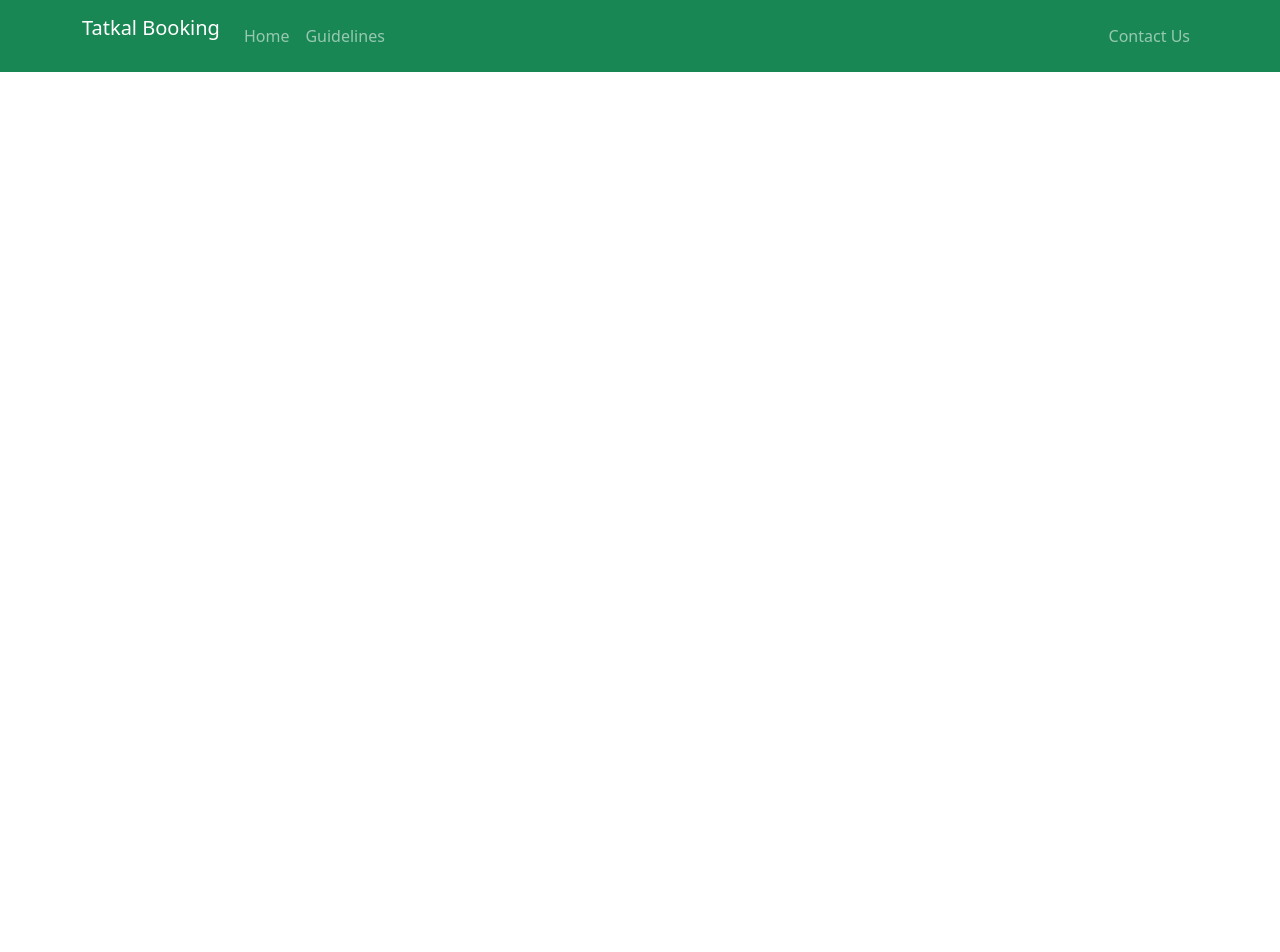
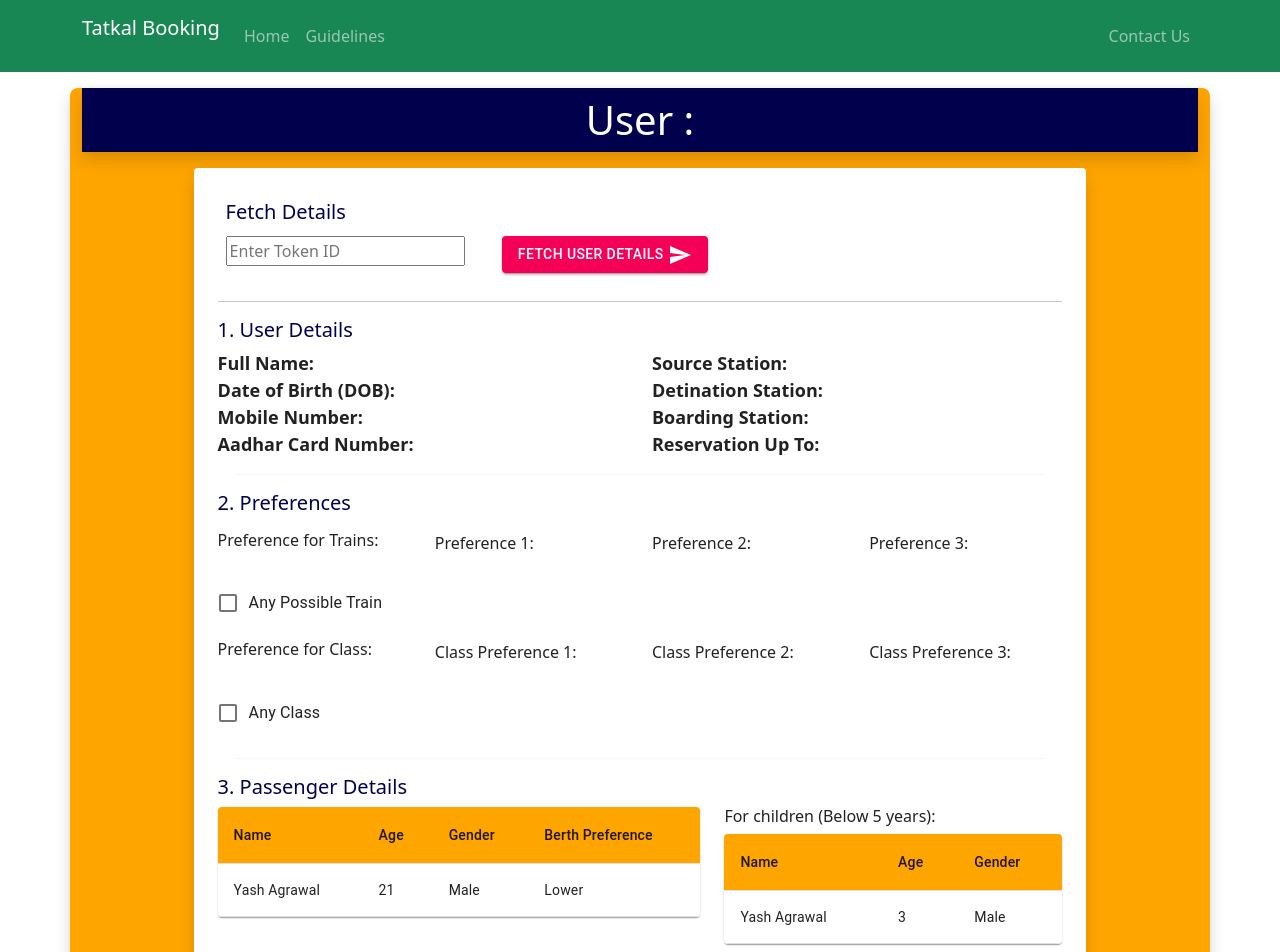
Before and after one commit to Tejas1510/TatKal-Booking-System, a React (Create React App) app in the folder frontend/: page /counter_op in a window 1280 px wide. Shown: the top 952 px of the page. Before the commit the page ends 800 px from the top, so only its background shows below. Built offline with nearby package versions, Linux system fonts and the light colour scheme.

Commit message:
Added Counter Operator

```diff
--- a/frontend/package.json
+++ b/frontend/package.json
@@ -10,6 +10,7 @@
     "@testing-library/jest-dom": "^5.11.4",
     "@testing-library/react": "^11.1.0",
     "@testing-library/user-event": "^12.1.10",
+    "axios": "^0.21.1",
     "bootstrap": "^5.0.2",
     "react": "^17.0.2",
     "react-bootstrap": "^2.0.0-beta.4",
--- a/frontend/src/App.js
+++ b/frontend/src/App.js
@@ -12,6 +12,7 @@ import {
 import Guideliness from './pages/GuideLiness/Guideliness';
 import Contact from './pages/ContactUs/Contact';
 import OTPOperator from './pages/OTPOperator/OTPOperator';
+import CounterOperator from './pages/CounterOperator/CounterOperator';
 
 function App() {
   return (
@@ -33,6 +34,12 @@ function App() {
         <Route path ='/contactus'>
           <Contact/>
         </Route>
+        <Route path ='/otp_op'>
+          <OTPOperator/>
+        </Route>
+        <Route path ='/counter_op'>
+          <CounterOperator/>
+        </Route>
       </Switch>
     </Router>
   );
--- /dev/null
+++ b/frontend/src/pages/CounterOperator/CounterOperator.js
@@ -0,0 +1,262 @@
+import React,{useRef} from 'react';
+import 'bootstrap/dist/css/bootstrap.min.css';
+import Button from '@material-ui/core/Button';
+import Card from '@material-ui/core/Card';
+import CardActions from '@material-ui/core/CardActions';
+import CardContent from '@material-ui/core/CardContent';
+import TextField from '@material-ui/core/TextField';
+import { makeStyles } from '@material-ui/core/styles';
+import Divider from '@material-ui/core/Divider';
+import MenuItem from '@material-ui/core/MenuItem';
+import FormControl from '@material-ui/core/FormControl';
+import Select from '@material-ui/core/Select';
+import InputLabel from '@material-ui/core/InputLabel';
+import Checkbox from '@material-ui/core/Checkbox';
+import FormControlLabel from '@material-ui/core/FormControlLabel';
+import Table from '@material-ui/core/Table';
+import TableBody from '@material-ui/core/TableBody';
+import TableCell from '@material-ui/core/TableCell';
+import TableContainer from '@material-ui/core/TableContainer';
+import TableHead from '@material-ui/core/TableHead';
+import TableRow from '@material-ui/core/TableRow';
+import Paper from '@material-ui/core/Paper';
+import CloudUploadIcon from '@material-ui/icons/CloudUpload';
+import SignaturePad from 'react-signature-canvas';
+import ClearIcon from '@material-ui/icons/Clear';
+import SaveIcon from '@material-ui/icons/Save';
+import VisibilityIcon from '@material-ui/icons/Visibility';
+import SendIcon from '@material-ui/icons/Send';
+
+const useStyles = makeStyles((theme) => ({
+  container: {
+    display: 'flex',
+    flexWrap: 'wrap',
+  },
+  textField: {
+    width: 200,
+  },
+  formControl:{
+    width: 200,
+  },
+  formControl1:{
+    width: 80,
+  },
+  input: {
+    display: 'none',
+  },
+}));
+
+// function createData(name, age, gender, berth) {
+//   return { name, age, gender, berth};
+// }
+
+
+function CounterOperator(){
+
+  const classes = useStyles();
+  const [age, setAge] = React.useState('');
+  const handleChange = (event) => {
+    setAge(event.target.value);
+  };
+
+  let sigPad = useRef({});
+  let data='';
+  function clear(){
+    sigPad.current.clear();
+  }
+  function save(){
+     data= sigPad.current.toDataURL();
+  }
+  function show(){
+    sigPad.current.fromDataURL(data);
+  }
+
+    return(
+    <div>
+
+    {/* Header Section */}
+
+
+      <div className="container my-1 pb-5 shadow" style={{backgroundColor:"orange",borderRadius:"8px"}}>
+
+        <center><h1 style={{backgroundColor:"#00004d"}} className="container shadow my-3 p-2 text-white" >User : </h1></center>
+
+
+        <Card style={{width: "80%",margin:"auto",backgroundColor:"white"}} className="p-2 shadow">
+            <CardContent>
+
+        <form class="p-2" style={{textAlign:"left"}}>
+            <h5 style={{color:"#00004d"}}>Fetch Details</h5>
+            <div class="row col-12">
+                <div class="col-12 col-sm-4 my-1">
+                  <input type="text" placeholder="Enter Token ID" />
+                </div>
+                <div class="col-12 col-sm-4 my-1">
+                        <Button variant="contained" color="secondary">
+                                <span>Fetch User Details  <SendIcon/></span>
+                        </Button>
+                </div>
+
+            </div>
+        </form>
+
+        <hr/>
+
+            <form style={{textAlign:"left"}}>
+            <h5 style={{color:"#00004d"}}>1. User Details</h5>
+             <div class="row" style={{fontSize:"18px"}}>
+              <div class="col-12 col-sm-6">
+                <b>Full Name: </b> <br/>
+                <b>Date of Birth (DOB): </b> <br/>
+                <b>Mobile Number: </b> <br/>
+                <b>Aadhar Card Number: </b> <br/>
+              </div>
+
+              <div class="col-12 col-sm-6">
+                <b>Source Station: </b> <br/>
+                <b>Detination Station: </b> <br/>
+                <b>Boarding Station: </b> <br/>
+                <b>Reservation Up To: </b> <br/>
+              </div>
+
+
+
+             </div>
+
+
+              {/* Preferences Section */}
+             <Divider variant="middle" className="my-3" style={{fontWeight:"5px",color:"black"}}/>
+
+             <h5 style={{color:"#00004d"}}>2. Preferences</h5>
+
+             <div class="row">
+                <div class="col-sm-3 col-12 my-2">
+                    <h6>Preference for Trains:</h6>
+                    <br/>
+                    <FormControlLabel
+                        control={<Checkbox onChange={handleChange} name="checkedA" />}
+                        label="Any Possible Train"
+                      />
+                </div>
+               <div class="col-sm-3 col-12 my-2">
+               Preference 1:
+               </div>
+               <div class="col-sm-3 col-12 my-2">
+               Preference 2:
+               </div>
+               <div class="col-sm-3 col-12 my-2">
+               Preference 3:
+               </div>
+             </div>
+
+             <div class="row">
+                <div class="col-sm-3 col-12 my-2">
+                    <h6>Preference for Class:</h6>
+                    <br/>
+                    <FormControlLabel
+                        control={<Checkbox onChange={handleChange} name="checkedB" />}
+                        label="Any Class"
+                      />
+                </div>
+               <div class="col-sm-3 col-12 my-2">
+
+                Class Preference 1:
+               </div>
+
+               <div class="col-sm-3 col-12 my-2">
+               Class Preference 2:
+               </div>
+
+               <div class="col-sm-3 col-12 my-2">
+               Class Preference 3:
+               </div>
+             </div>
+
+
+              {/* Passenger Section */}
+             <Divider variant="middle" className="my-3" style={{fontWeight:"5px",color:"black"}}/>
+
+             <h5 style={{color:"#00004d"}}>3. Passenger Details</h5>
+             <div class="row">
+               <div class="col-sm-7 col-12">
+
+               <TableContainer component={Paper}>
+                  <Table className={classes.table} aria-label="simple table">
+                    <TableHead style={{backgroundColor:"orange"}}>
+                      <TableRow>
+                        <TableCell>Name</TableCell>
+                        <TableCell>Age</TableCell>
+                        <TableCell>Gender</TableCell>
+                        <TableCell>Berth Preference</TableCell>
+
+                      </TableRow>
+                    </TableHead>
+                    <TableBody>
+                      {[...Array(1)].map((row,index) => (
+                        <TableRow key={index}>
+                          <TableCell>Yash Agrawal</TableCell>
+                          <TableCell>21</TableCell>
+                          <TableCell>Male</TableCell>
+                          <TableCell>Lower</TableCell>
+
+                        </TableRow>
+                      ))}
+                    </TableBody>
+                  </Table>
+                </TableContainer>
+               </div>
+
+
+               <div class="col-sm-5 col-12">
+                  <h6>For children (Below 5 years):</h6>
+                  <TableContainer component={Paper}>
+                      <Table className={classes.table} aria-label="simple table">
+                        <TableHead style={{backgroundColor:"orange"}}>
+                          <TableRow>
+                            <TableCell>Name</TableCell>
+                            <TableCell>Age</TableCell>
+                            <TableCell>Gender</TableCell>
+
+                          </TableRow>
+                        </TableHead>
+                        <TableBody>
+                          {[...Array(1)].map((row,index) => (
+                            <TableRow key={index}>
+                              <TableCell>Yash Agrawal</TableCell>
+                              <TableCell>3</TableCell>
+                              <TableCell>Male</TableCell>
+
+                            </TableRow>
+                          ))}
+                        </TableBody>
+                      </Table>
+                    </TableContainer>
+
+                      {/* date of travel    */}
+                   <h5 class="my-3">Date of Travel:</h5>
+
+
+                   {/* signature */}
+
+                  <h5>Digital Signature (For Audit Purpose)</h5>
+
+
+               </div>
+
+             </div>
+
+            </form>
+
+            </CardContent>
+
+          </Card>
+
+
+   </div>
+
+
+    </div>
+
+    )
+}
+export default CounterOperator;
--- a/frontend/src/pages/Registration Form/Register.js
+++ b/frontend/src/pages/Registration Form/Register.js
@@ -31,6 +31,8 @@ import SignaturePad from 'react-signature-canvas';
 import ClearIcon from '@material-ui/icons/Clear';
 import SaveIcon from '@material-ui/icons/Save';
 import VisibilityIcon from '@material-ui/icons/Visibility';
+import AddCircleIcon from '@material-ui/icons/AddCircle';
+import DeleteIcon from '@material-ui/icons/Delete';
 import axios from 'axios'
 
 const useStyles = makeStyles((theme) => ({
@@ -425,7 +427,7 @@ function Register() {
                             </TableCell>
 
                             <TableCell>
-                              <Button variant="contained" onClick={() => { deletePassengerRow(index) }} color="primary">Delete Row</Button>
+                              <DeleteIcon variant="contained" color="secondary" fontSize="medium" onClick={() => { deletePassengerRow(index) }}/>
                             </TableCell>
 
                           </TableRow>
@@ -436,7 +438,7 @@ function Register() {
 
                   <div className="row mt-3">
                     <div className="col-12 col-sm-6">
-                      <Button variant="contained" color="primary" onClick={addPassengerRow}>Add Row</Button>
+                    <AddCircleIcon variant="contained" color="secondary" fontSize="large" onClick={addPassengerRow}/>
                     </div>
                     <div className="col-12 col-sm-6">
                       <p>(Max. 5 Passengers)</p>
@@ -483,7 +485,8 @@ function Register() {
                             </TableCell>
 
                             <TableCell>
-                              <Button variant="contained" onClick={() => { deleteChildrenRow(index) }} color="primary">Delete Row</Button>
+
+                              <DeleteIcon variant="contained" color="secondary" fontSize="medium" onClick={() => { deleteChildrenRow(index) }}/>
                             </TableCell>
 
                           </TableRow>
@@ -494,7 +497,7 @@ function Register() {
 
                   <div className="row mt-3">
                     <div className="col-12 col-sm-6">
-                      <Button variant="contained" color="primary" onClick={addChildrenRow}>Add Row</Button>
+                     <AddCircleIcon variant="contained" color="secondary" fontSize="large" onClick={addChildrenRow}/>
                     </div>
                     <div className="col-12 col-sm-6">
                       <p>(Max. 3 Children)</p>
```
Also changed, not shown: 1 other file (tests, documents, lock files or other folders).
